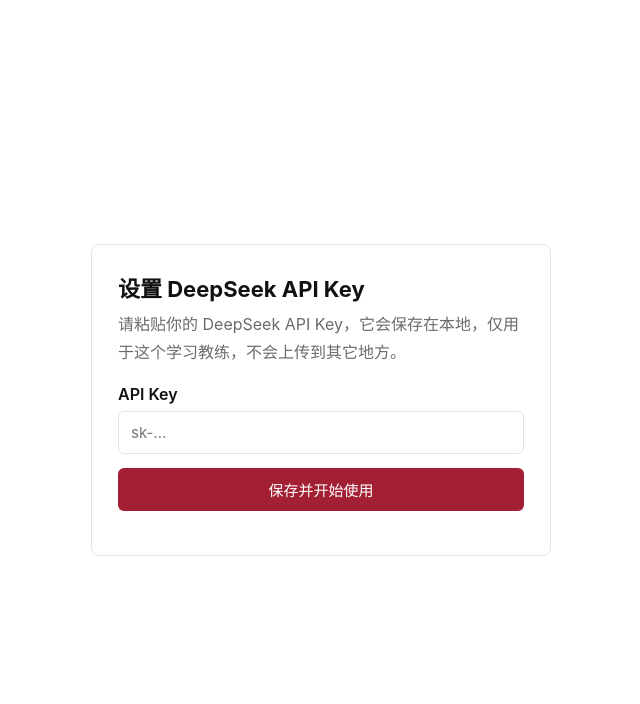
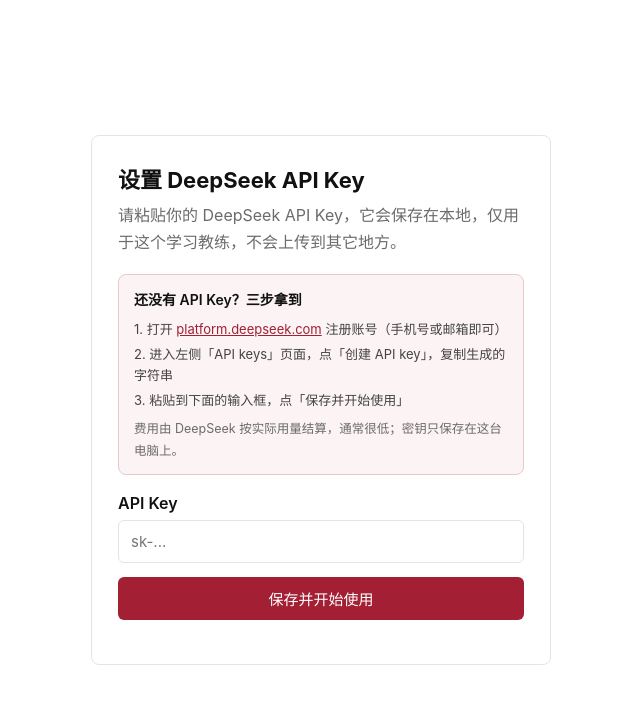
Before and after one commit to fjfjkk2717821463-cpu/AI-study-coach, a Flask app: page / in a window 1280 px wide. Shown: the top 704 px of the page, without its empty margins (319-959 px from the left). Run offline with Flask 3, Linux system fonts and the light colour scheme.

Commit message:
设置页增加 API Key 获取指引
首次使用时会说明去哪里注册、在哪里创建密钥、粘贴到哪一步，
并说明密钥只保存在本机、费用按用量结算，避免老师卡在第一步。

```diff
--- a/templates/setup.html
+++ b/templates/setup.html
@@ -52,12 +52,30 @@
     button:disabled { opacity: 0.5; cursor: not-allowed; }
     .error { color: #a31f34; margin-top: 10px; font-size: 14px; }
     .ok { color: #1f7a45; margin-top: 10px; font-size: 14px; }
+    .hint-box {
+      background: #fbf3f4;
+      border: 1px solid #e8c9cf;
+      border-radius: 8px;
+      padding: 13px 15px;
+      margin: 0 0 18px;
+    }
+    .hint-title { margin: 0 0 7px; font-size: 14px; font-weight: 600; color: #111111; }
+    .hint-step { margin: 0 0 4px; font-size: 13px; color: #444444; line-height: 1.6; }
+    .hint-note { margin: 8px 0 0; font-size: 12.5px; color: var(--muted); }
+    .hint-box a { color: var(--accent); }
   </style>
 </head>
 <body>
   <div class="card">
     <h1>设置 DeepSeek API Key</h1>
     <p>请粘贴你的 DeepSeek API Key，它会保存在本地，仅用于这个学习教练，不会上传到其它地方。</p>
+    <div class="hint-box">
+      <p class="hint-title">还没有 API Key？三步拿到</p>
+      <p class="hint-step">1. 打开 <a href="https://platform.deepseek.com/sign_up" target="_blank" rel="noopener">platform.deepseek.com</a> 注册账号（手机号或邮箱即可）</p>
+      <p class="hint-step">2. 进入左侧「API keys」页面，点「创建 API key」，复制生成的字符串</p>
+      <p class="hint-step">3. 粘贴到下面的输入框，点「保存并开始使用」</p>
+      <p class="hint-note">费用由 DeepSeek 按实际用量结算，通常很低；密钥只保存在这台电脑上。</p>
+    </div>
     <label for="apiKeyInput">API Key</label>
     <input id="apiKeyInput" type="password" placeholder="sk-..." autocomplete="off">
     <button id="saveBtn" type="button">保存并开始使用</button>
```
